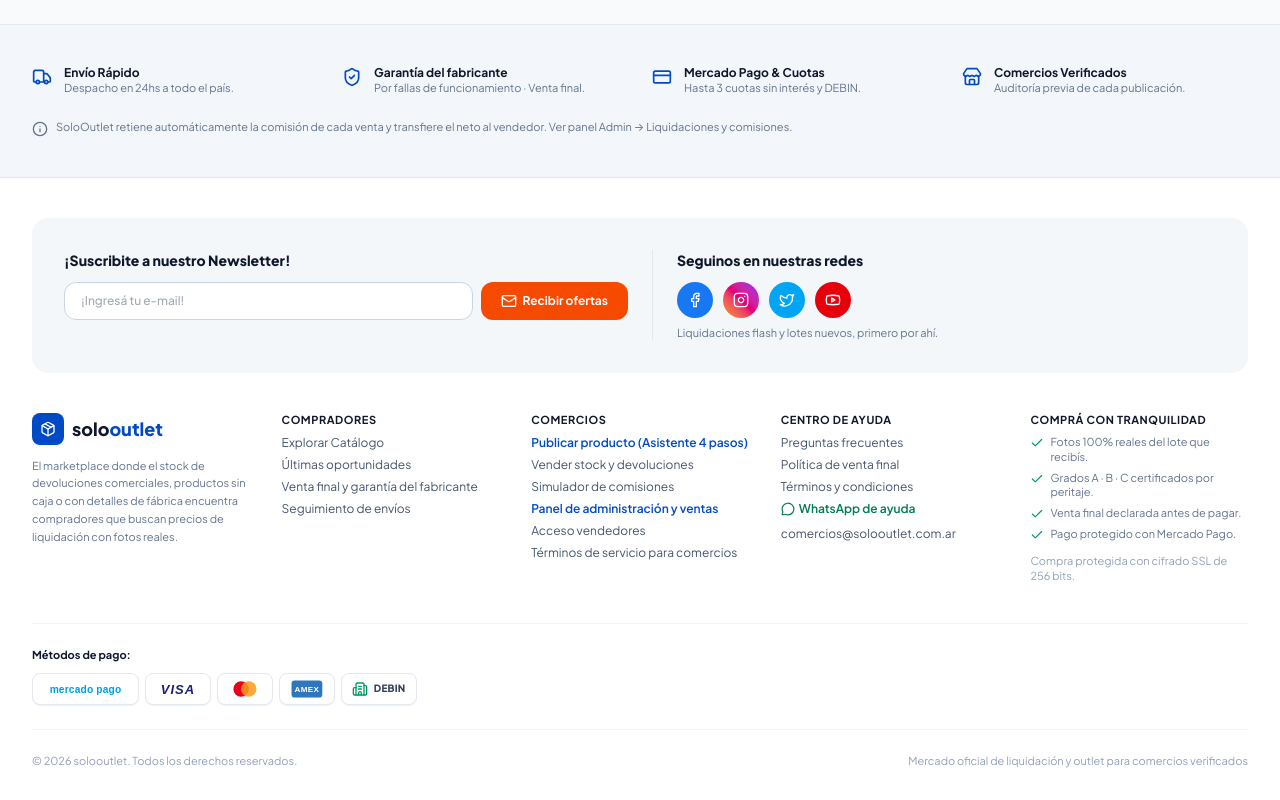
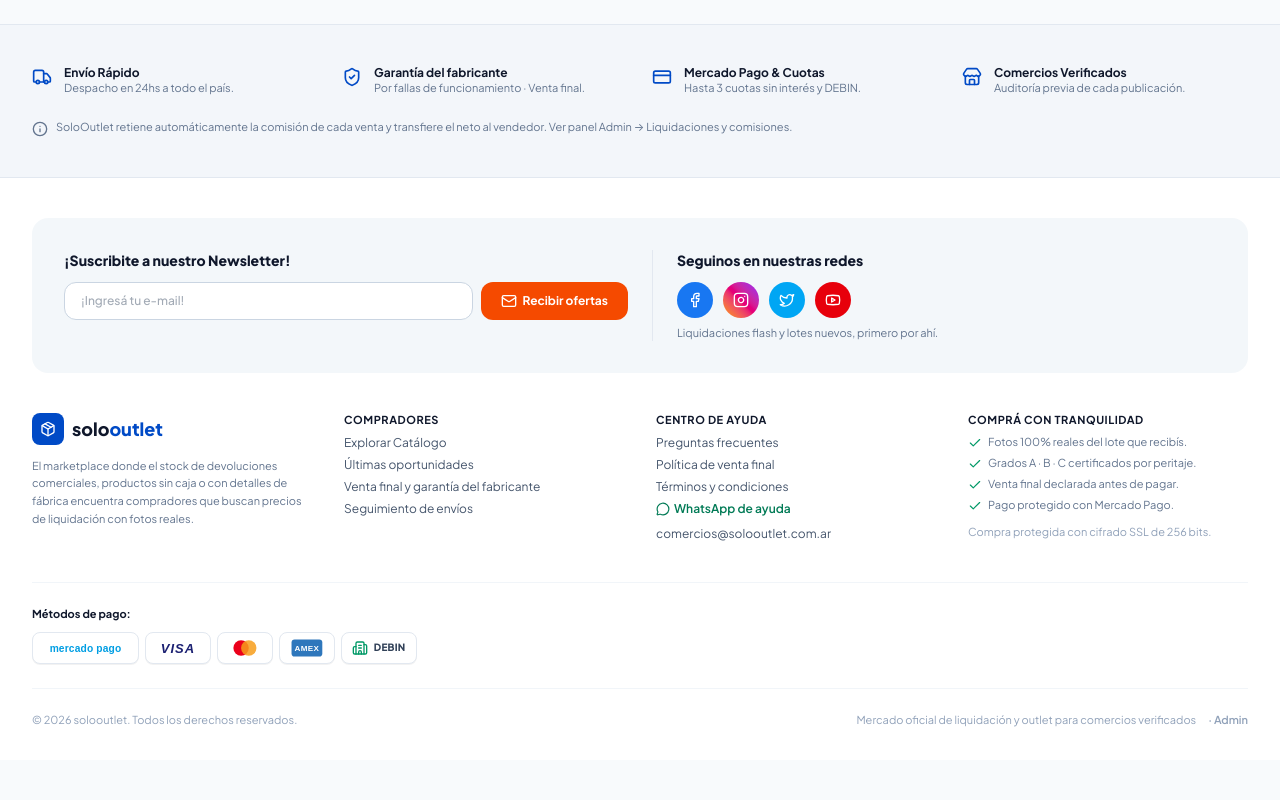
Before and after one commit to MarianGallicchio/SOLOOUTLET, a React (Vite) app: page / in a window 1280 px wide. Shown: the part 3894-4694 px from the top of the page. After the commit the page ends 4654 px from the top, so only its background shows below. Built offline with nearby package versions, Linux system fonts and the light colour scheme; no server answers; a web font is replaced by a local one.

Commit message:
Footer sin columna Comercios: solo Admin discreto para staff

```diff
--- a/src/components/Footer.tsx
+++ b/src/components/Footer.tsx
@@ -1,6 +1,6 @@
 import React, { useState } from 'react';
 import { useStore } from '../context/StoreContext';
-import { isMerchant, isPlatformOwner } from '../utils/sellerWorkspace';
+import { isPlatformOwner } from '../utils/sellerWorkspace';
 import { persist, load } from '../data/db';
 import {
   Package, Mail, Facebook, Instagram, Twitter, Youtube,
@@ -11,11 +11,8 @@ import { PaymentBadges } from './PaymentIcons';
 const NEWSLETTER_KEY = 'solooutlet_newsletter';
 
 export const Footer: React.FC = () => {
-  const { setCurrentView, setHelpSection, currentUser, openAuthModal, triggerPushNotification } = useStore();
-  const seller = isMerchant(currentUser);
-  // La zona Comercios (accesos rápidos de venta) solo la ve quien tiene cuenta comercio.
-  // El comprador común solo ve Compradores + Ayuda + Confianza.
-  const showComercios = seller || isPlatformOwner(currentUser);
+  const { setCurrentView, setHelpSection, currentUser, triggerPushNotification } = useStore();
+  const staff = isPlatformOwner(currentUser);
   const [email, setEmail] = useState('');
   const [emailError, setEmailError] = useState<string | null>(null);
 
@@ -24,15 +21,8 @@ export const Footer: React.FC = () => {
     setCurrentView('ayuda');
   };
 
-  const goPublish = () => {
-    if (seller) setCurrentView('view-publicar');
-    else setCurrentView('vender');
-  };
-
   const goAdminPanel = () => {
     if (isPlatformOwner(currentUser)) setCurrentView('admin');
-    else if (seller) setCurrentView('seller-workspace');
-    else openAuthModal('merchant');
   };
 
   const subscribe = (e: React.FormEvent) => {
@@ -121,7 +111,7 @@ export const Footer: React.FC = () => {
           </div>
         </div>
 
-        <div className={`grid grid-cols-2 ${showComercios ? 'md:grid-cols-5' : 'md:grid-cols-4'} gap-8 mb-10`}>
+        <div className="grid grid-cols-2 md:grid-cols-4 gap-8 mb-10">
 
           {/* Brand */}
           <div className="col-span-2 md:col-span-1 space-y-3">
@@ -149,32 +139,7 @@ export const Footer: React.FC = () => {
             </ul>
           </div>
 
-          {/* Comercios — OCULTA para el comprador común: solo cuentas comercio */}
-          {showComercios && (
-            <div className="space-y-2">
-              <h5 className="font-bold text-slate-900 uppercase tracking-wider text-[11px]">Comercios</h5>
-              <ul className="space-y-1.5">
-                <li>
-                  <button onClick={goPublish} className={`${linkCls} font-semibold text-[#004AC6]`}>
-                    Publicar producto (Asistente 4 pasos)
-                  </button>
-                </li>
-                <li><button onClick={() => setCurrentView('vender')} className={linkCls}>Vender stock y devoluciones</button></li>
-                <li><button onClick={() => setCurrentView('vender')} className={linkCls}>Simulador de comisiones</button></li>
-                <li>
-                  <button onClick={goAdminPanel} className={`${linkCls} font-semibold text-[#004AC6]`}>
-                    Panel de administración y ventas
-                  </button>
-                </li>
-                <li>
-                  <button onClick={() => (seller ? setCurrentView('seller-workspace') : openAuthModal('merchant'))} className={linkCls}>
-                    {seller ? 'Acceder a mi tienda' : 'Acceso vendedores'}
-                  </button>
-                </li>
-                <li><button onClick={() => goHelp('terminos')} className={linkCls}>Términos de servicio para comercios</button></li>
-              </ul>
-            </div>
-          )}
+
 
           {/* Ayuda */}
           <div className="space-y-2">
@@ -224,7 +189,14 @@ export const Footer: React.FC = () => {
         {/* Bottom bar */}
         <div className="mt-6 pt-6 border-t border-slate-100 flex flex-col sm:flex-row items-center justify-between gap-3 text-[11px] text-slate-400">
           <div>© 2026 solooutlet. Todos los derechos reservados.</div>
-          <div>Mercado oficial de liquidación y outlet para comercios verificados</div>
+          <div className="flex items-center gap-3">
+            <span>Mercado oficial de liquidación y outlet para comercios verificados</span>
+            {staff && (
+              <button onClick={goAdminPanel} className="hover:text-[#004AC6] transition-colors cursor-pointer font-semibold" title="Panel staff SoloOutlet">
+                · Admin
+              </button>
+            )}
+          </div>
         </div>
 
       </div>
```
